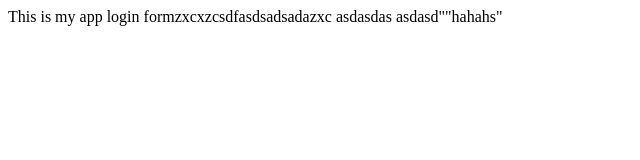
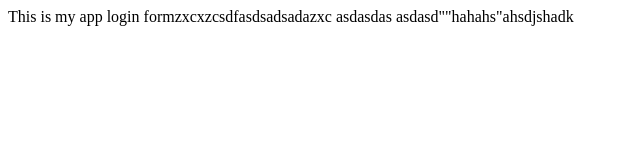
Before and after one commit to zjloop/gittest, a plain HTML site: page index.html in a window 1280 px wide. Shown: the whole page, without its empty margins (0-640 px from the left). Drawn offline with Linux system fonts and the light colour scheme.

Commit message:
'change2'

```diff
--- a/index.html
+++ b/index.html
@@ -7,6 +7,6 @@
         login formzxcxzcsdfasdsadsadazxc
 
         asdasdas
-        asdasd""hahahs"
+        asdasd""hahahs"ahsdjshadk
     </body>
 </html>
```
